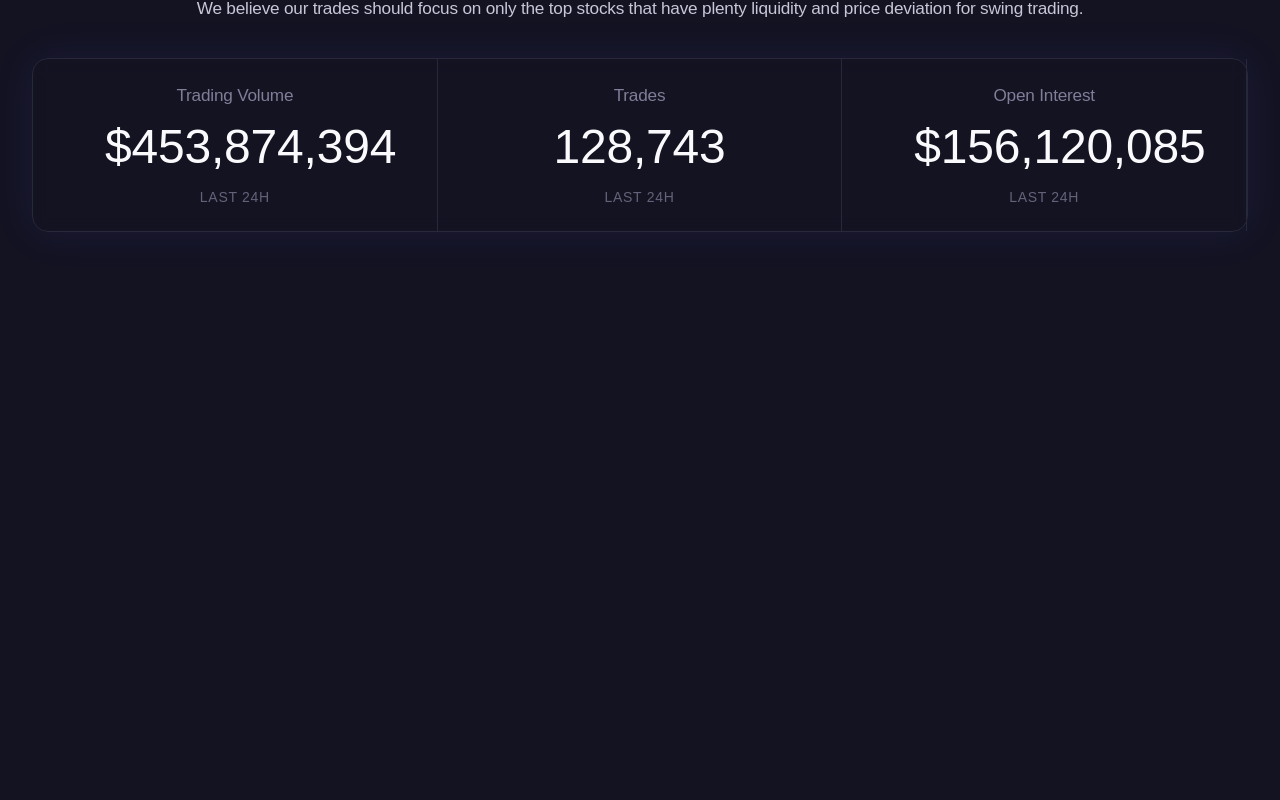
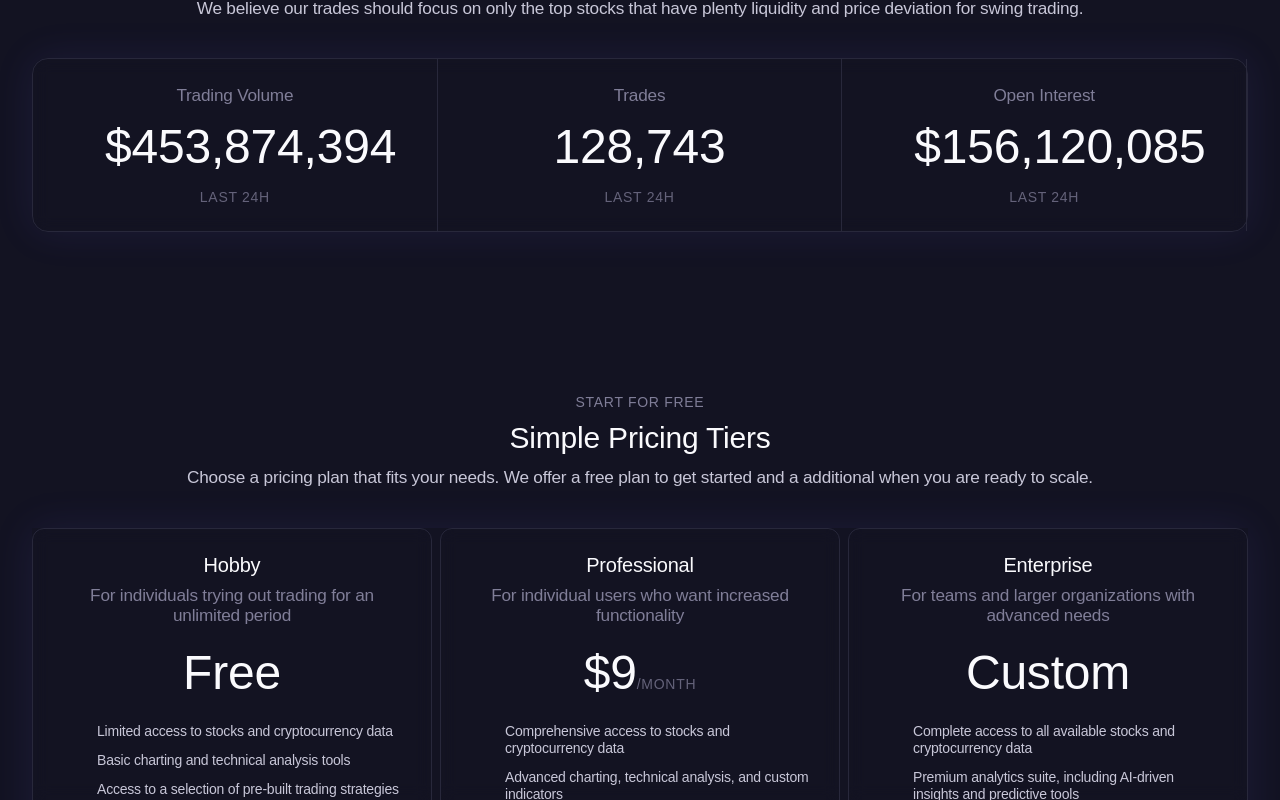
Before and after one commit to jatkz/trade-interface, a Next.js app: page / in a window 1280 px wide. Shown: the part 2000-2800 px from the top of the page. Before the commit the page ends 2328 px from the top, so only its background shows below. Built offline with nearby package versions, Linux system fonts and the light colour scheme.

Commit message:
initial look of landing page done

```diff
--- a/components/home/footer.tsx
+++ b/components/home/footer.tsx
@@ -5,7 +5,12 @@ export default function Footer() {
   return (
     <FixedFooter>
       <FooterContainer>
-        <a href="#" className="w-inline-block">
+        <a
+          href="https://github.com/jatkz/trade-interface"
+          target="_blank"
+          rel="noopener noreferrer"
+          className="w-inline-block"
+        >
           <FooterImage
             src="/images/iconmonstr-github-1.svg"
             loading="lazy"
@@ -49,4 +54,20 @@ const FooterImage = styled(Image)`
   margin-right: 10px;
   margin-left: 10px;
   background-color: transparent;
+
+  --tw-scale-x: 1;
+  --tw-scale-y: 1;
+  --tw-rotate: 0;
+
+  transform: rotate(var(--tw-rotate)) scaleX(var(--tw-scale-x))
+    scaleY(var(--tw-scale-y));
+  transition-property: transform;
+  transition-timing-function: cubic-bezier(0.4, 0, 0.2, 1);
+  transition-duration: 100ms;
+
+  &:hover {
+    --tw-scale-x: 1.1;
+    --tw-scale-y: 1.1;
+    --tw-rotate: 30deg;
+  }
 `;
--- a/components/home/hero-section.tsx
+++ b/components/home/hero-section.tsx
@@ -7,7 +7,9 @@ export default function HeroSection() {
     <Section>
       <Copy>
         <PageHeading>Research Trades</PageHeading>
-        <PageSubheading>Heading</PageSubheading>
+        <PageSubheading>
+          Heading Explain Money Stuff Yes Example Text
+        </PageSubheading>
         <PageMove>
           <PageLink>
             <ButtonStandard>Launch App</ButtonStandard>
--- /dev/null
+++ b/components/home/pricing-plan.tsx
@@ -0,0 +1,303 @@
+import styled from "styled-components";
+import {
+  ButtonStandard,
+  FeaturesCenter,
+  FeaturesDescription,
+  FeaturesHeading,
+  FeaturesLabel,
+} from "../common";
+
+export default function StatisticsSection() {
+  return (
+    <PricingContainer>
+      <FeaturesCenter>
+        <FeaturesLabel>start for free</FeaturesLabel>
+        <FeaturesHeading>Simple Pricing Tiers</FeaturesHeading>
+        <FeaturesDescription>
+          Choose a pricing plan that fits your needs. We offer a free plan to
+          get started and a additional when you are ready to scale.
+        </FeaturesDescription>
+      </FeaturesCenter>
+      <Pricing>
+        <PricingWidth>
+          <Center>
+            <PricingBackground>
+              <PricingItem>
+                <TierName>Hobby</TierName>
+                <Description>
+                  For individuals trying out trading for an unlimited period
+                </Description>
+                <PricingValueSection>
+                  <PricingValue>Free</PricingValue>
+                </PricingValueSection>
+                <PricingFeatureList>
+                  <PricingFeature>
+                    Limited access to stocks and cryptocurrency data
+                  </PricingFeature>
+                  <PricingFeature>
+                    Basic charting and technical analysis tools
+                  </PricingFeature>
+                  <PricingFeature>
+                    Access to a selection of pre-built trading strategies
+                  </PricingFeature>
+                  <PricingFeature>
+                    Basic portfolio tracking and alerts
+                  </PricingFeature>
+                  <PricingFeature>
+                    Access to online help center and community forum
+                  </PricingFeature>
+                </PricingFeatureList>
+                <PricingButton>Get Started</PricingButton>
+              </PricingItem>
+              <PricingItem>
+                <TierName>Professional</TierName>
+                <Description>
+                  For individual users who want increased functionality
+                </Description>
+                <PricingValueSection>
+                  <PricingValue>$9</PricingValue>
+                  <PricingPerMonth>/month</PricingPerMonth>
+                </PricingValueSection>
+                <PricingFeatureList>
+                  <PricingFeature>
+                    Comprehensive access to stocks and cryptocurrency data
+                  </PricingFeature>
+                  <PricingFeature>
+                    Advanced charting, technical analysis, and custom indicators
+                  </PricingFeature>
+                  <PricingFeature>
+                    Ability to create and backtest custom trading strategies
+                  </PricingFeature>
+                  <PricingFeature>
+                    Advanced portfolio management with risk analysis and
+                    optimization
+                  </PricingFeature>
+                  <PricingFeature>
+                    Share trading ideas and strategies with a limited number of
+                    users
+                  </PricingFeature>
+                  <PricingFeature>
+                    Limited API access with basic data endpoints
+                  </PricingFeature>
+                  <PricingFeature>Priority email support</PricingFeature>
+                </PricingFeatureList>
+                <PricingButton>Buy Now</PricingButton>
+              </PricingItem>
+              <PricingItem>
+                <TierName>Enterprise</TierName>
+                <Description>
+                  For teams and larger organizations with advanced needs
+                </Description>
+                <PricingValueSection>
+                  <PricingValue>Custom</PricingValue>
+                </PricingValueSection>
+                <PricingFeatureList>
+                  <PricingFeature>
+                    Complete access to all available stocks and cryptocurrency
+                    data
+                  </PricingFeature>
+                  <PricingFeature>
+                    Premium analytics suite, including AI-driven insights and
+                    predictive tools
+                  </PricingFeature>
+                  <PricingFeature>
+                    Unlimited strategy creation, backtesting, and optimization
+                  </PricingFeature>
+                  <PricingFeature>
+                    Customizable dashboards, multi-portfolio support, and
+                    advanced reporting
+                  </PricingFeature>
+                  <PricingFeature>
+                    Collaborate and share with unlimited users, including team
+                    workspace functionality
+                  </PricingFeature>
+                  <PricingFeature>
+                    Full API access with advanced data endpoints, integration,
+                    and automation
+                  </PricingFeature>
+                  <PricingFeature>
+                    24/7 dedicated support, including phone and live chat
+                  </PricingFeature>
+                </PricingFeatureList>
+                <PricingButton>Contact Sales</PricingButton>
+              </PricingItem>
+            </PricingBackground>
+          </Center>
+        </PricingWidth>
+      </Pricing>
+    </PricingContainer>
+  );
+}
+
+const PricingContainer = styled.div`
+  padding-top: 4rem;
+
+  @media (min-width: 640px) {
+    padding-top: 6rem;
+  }
+`;
+
+const Pricing = styled.div`
+  margin-top: 2.5rem;
+  padding-bottom: 3rem;
+
+  @media (min-width: 640px) {
+    padding-bottom: 4rem;
+  }
+`;
+
+const PricingWidth = styled.div`
+  max-width: 20rem;
+  margin-left: auto;
+  margin-right: auto;
+  padding-left: 1rem;
+  padding-right: 1rem;
+
+  @media (min-width: 640px) {
+    max-width: 60rem;
+    padding-left: 1.5rem;
+    padding-right: 1.5rem;
+  }
+
+  @media (min-width: 1024px) {
+    max-width: none;
+    padding-left: 2rem;
+    padding-right: 2rem;
+  }
+`;
+
+const Center = styled.div`
+  max-width: 56rem;
+  margin-left: auto;
+  margin-right: auto;
+
+  @media (min-width: 1024px) {
+    max-width: none;
+  }
+`;
+
+const PricingBackground = styled.div`
+  transition: filter 0.4s ease-in-out 0s;
+  box-shadow: rgba(105, 102, 255, 0.1) 0px 0px 40px;
+  display: flex;
+  gap: 0.5rem;
+  @media (max-width: 898px) {
+    flex-direction: column;
+  }
+`;
+
+const PricingItem = styled.div`
+  flex: 1;
+  display: flex;
+  flex-direction: column;
+  border-bottom-width: 1px;
+  --tw-border-opacity: 1;
+  border-color: rgba(40, 40, 59, var(--tw-border-opacity));
+  text-align: center;
+  padding: 1.5rem 0.5rem 1.5rem 0.5rem;
+  border-radius: 0.75rem;
+
+  @media (min-width: 640px) {
+    border-width: 1px;
+  }
+
+  @media (min-width: 1024px) {
+    padding: 1.5rem;
+  }
+
+  &:hover {
+    filter: brightness(1.05);
+  }
+
+  @supports (-webkit-backdrop-filter: none) or (backdrop-filter: none) {
+    backdrop-filter: blur(8px);
+  }
+`;
+
+const TierName = styled.h3`
+  margin-bottom: 0.5rem;
+  font-size: 1.25rem;
+  line-height: 1.5rem;
+  font-weight: 500;
+  --tw-text-opacity: 1;
+  color: rgba(250, 250, 253, var(--tw-text-opacity));
+`;
+
+const Description = styled.span`
+  height: 3.5rem;
+  margin-bottom: 1rem;
+  font-size: 1.025rem;
+  line-height: 1.25rem;
+  --tw-text-opacity: 1;
+  color: rgba(128, 126, 152, var(--tw-text-opacity));
+
+  @media (min-width: 1024px) {
+    font-size: 1.075rem;
+    height: 3rem;
+  }
+`;
+
+const PricingValueSection = styled.p`
+  @media (min-width: 769px) {
+  }
+
+  @media (min-width: 1024px) {
+  }
+`;
+
+const PricingValue = styled.span`
+  font-size: 2.25rem;
+  line-height: 2.5rem;
+  font-weight: 500;
+  --tw-text-opacity: 1;
+  color: rgba(250, 250, 253, var(--tw-text-opacity));
+
+  @media (min-width: 1280px) {
+    font-size: 3rem;
+    line-height: 1;
+  }
+`;
+
+const PricingPerMonth = styled.span`
+  font-size: 0.75rem;
+  line-height: 1rem;
+  letter-spacing: 0.05em;
+  margin-top: 0.75rem;
+  text-transform: uppercase;
+  --tw-text-opacity: 1;
+  color: rgba(128, 126, 152, var(--tw-text-opacity));
+  opacity: 0.75;
+
+  @media (min-width: 1024px) {
+    font-size: 0.875rem;
+    line-height: 1.25rem;
+    margin-top: 1rem;
+  }
+`;
+
+const PricingFeatureList = styled.ul`
+  flex-grow: 1;
+  text-align: left;
+  font-size: 0.875rem;
+  line-height: 1.05rem;
+  color: rgba(200, 199, 216, 1);
+  /* margin-bottom: 1rem; */
+`;
+
+const PricingFeature = styled.li`
+  display: flex;
+  column-gap: 0.5rem;
+  margin-top: 0.75rem;
+`;
+
+const PricingButton = styled(ButtonStandard)`
+  margin-left: 0.5rem;
+  margin-right: 0.5rem;
+
+  --tw-bg-opacity: 1;
+  color: rgba(71, 23, 56, var(--tw-bg-opacity));
+  border-color: rgba(71, 23, 56, var(--tw-bg-opacity));
+  border: 1px solid;
+  --tw-text-opacity: 1;
+  background-color: rgba(250, 250, 253, var(--tw-text-opacity));
+`;
--- a/pages/index.tsx
+++ b/pages/index.tsx
@@ -3,6 +3,7 @@ import Footer from "@/components/home/footer";
 import HeroSection from "@/components/home/hero-section";
 import MarketsSection from "@/components/home/markets-section";
 import NavHeader from "@/components/home/navheader";
+import PricingPlan from "@/components/home/pricing-plan";
 import StatisticsSection from "@/components/home/statistics-section";
 import { Inter } from "@next/font/google";
 import Head from "next/head";
@@ -70,6 +71,9 @@ export default function Home() {
               <div ref={statsRef}>
                 <StatisticsSection></StatisticsSection>
               </div>
+              <div ref={pricingPlanRef}>
+                <PricingPlan></PricingPlan>
+              </div>
             </ContentCentered>
           </Content>
 
```
Also changed, not shown: components/home/statistics-section.tsx (+22 -11 lines).
